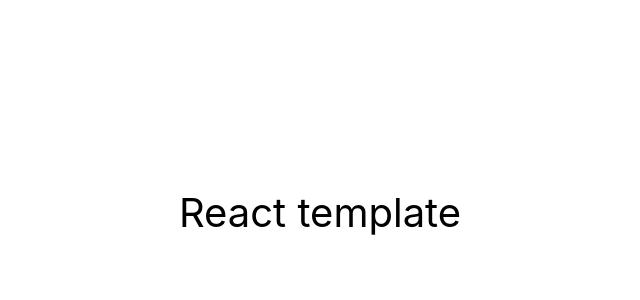
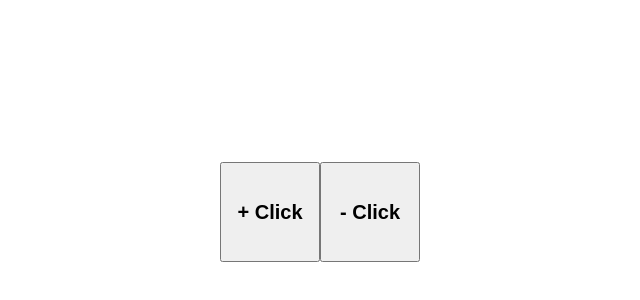
Before and after one commit to andriideikalo/React-TestWork, a React (Create React App) app: page / in a window 1280 px wide. Shown: the part 188-488 px from the top of the page, without its empty margins (320-960 px from the left). Built offline with nearby package versions, Linux system fonts and the light colour scheme.

Commit message:
add HandlerClick

```diff
--- a/src/components/App.jsx
+++ b/src/components/App.jsx
@@ -1,3 +1,6 @@
+import { HandlerClickPlus } from './JS/button';
+import { HandlerClickMinus } from './JS/button';
+
 export const App = () => {
   return (
     <div
@@ -10,7 +13,34 @@ export const App = () => {
         color: '#010101',
       }}
     >
-      React template
+      <button
+        type="button"
+        style={{
+          width: '100px',
+          height: '100px',
+          fontSize: '20px',
+          fontWeight: '800',
+        }}
+        onClick={() => {
+          HandlerClickPlus();
+        }}
+      >
+        + Click
+      </button>
+      <button
+        type="button"
+        style={{
+          width: '100px',
+          height: '100px',
+          fontSize: '20px',
+          fontWeight: '800',
+        }}
+        onClick={() => {
+          HandlerClickMinus();
+        }}
+      >
+        - Click
+      </button>
     </div>
   );
 };
--- /dev/null
+++ b/src/components/JS/button.js
@@ -0,0 +1,6 @@
+export const HandlerClickPlus = () => {
+  console.log('press plus');
+};
+export const HandlerClickMinus = () => {
+  console.log('press minus');
+};
```
